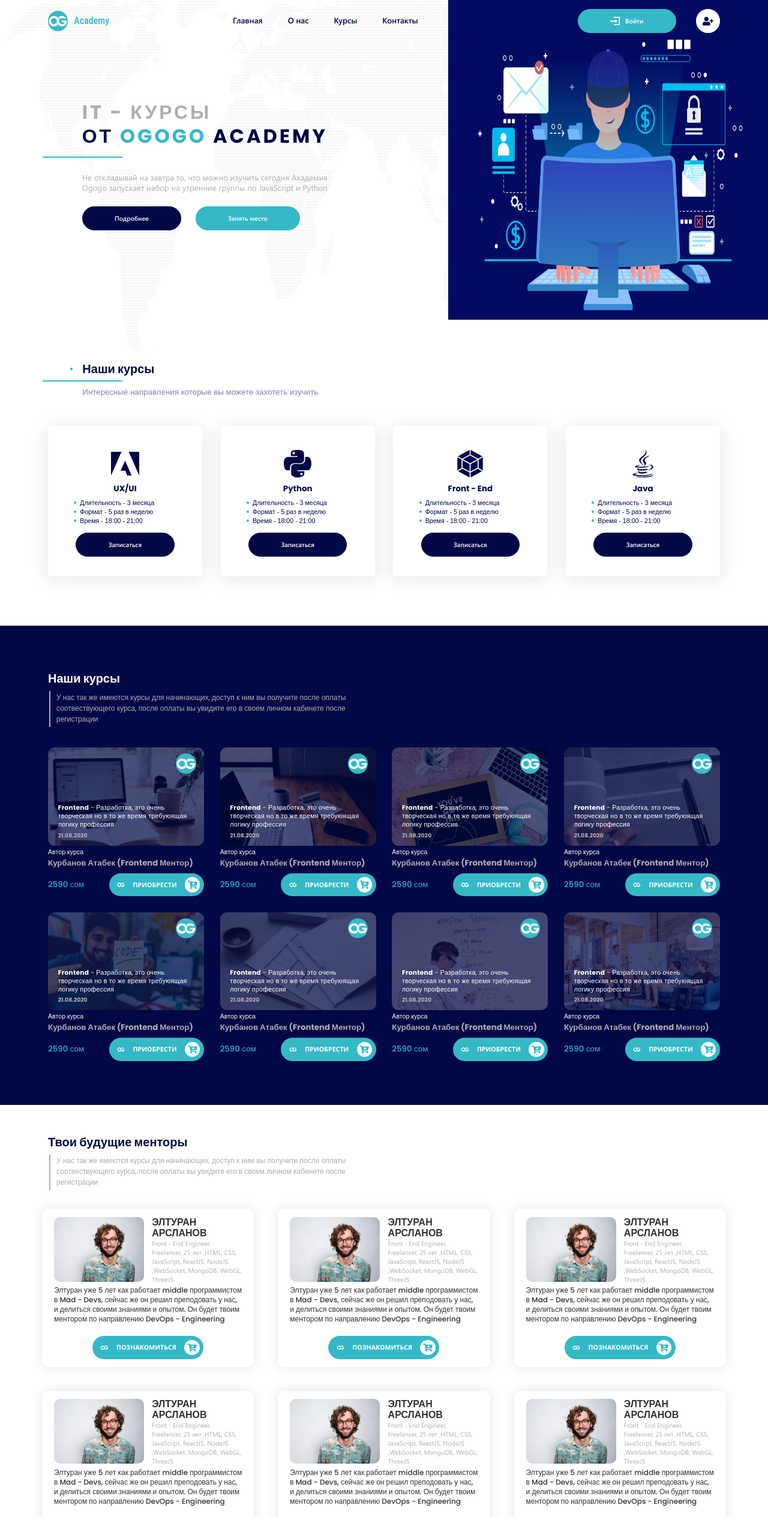
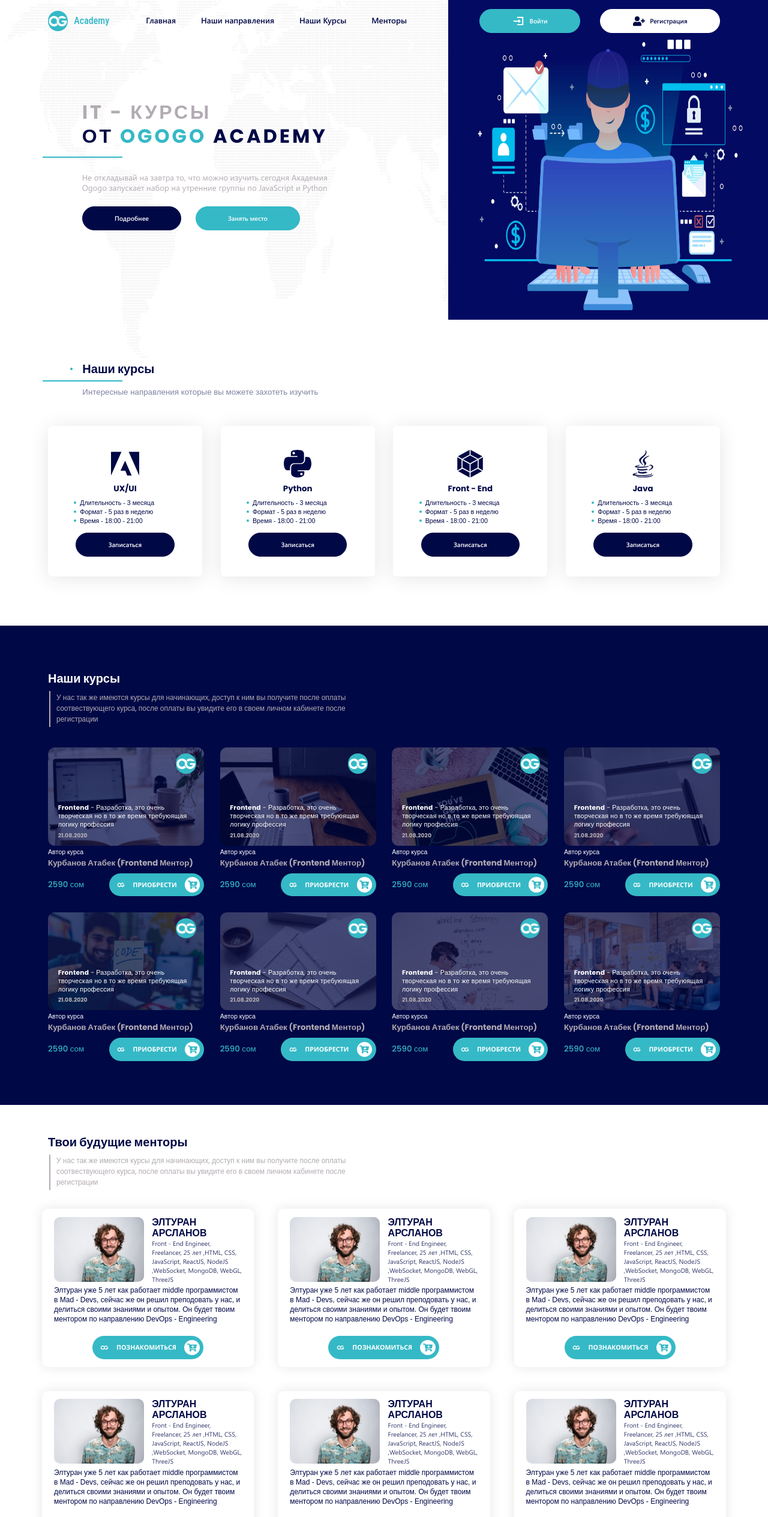
Before and after one commit to Yuzeyzer/ReactJS__Academy--Ogogo, a React (Create React App) app: page / in a window 1280 px wide. Shown: the top 2529 px of the page at 60% size. Built offline with nearby package versions, Linux system fonts and the light colour scheme.

Commit message:
burger-menu, styles issues

```diff
--- a/public/index.html
+++ b/public/index.html
@@ -6,46 +6,12 @@
     <meta name="viewport" content="width=device-width, initial-scale=1" />
     <meta name="theme-color" content="#000000" />
     <meta name="description" content="Web site created using create-react-app" />
-    <link
-      rel="stylesheet"
-      type="text/css"
-      charset="UTF-8"
-      href="https://cdnjs.cloudflare.com/ajax/libs/slick-carousel/1.6.0/slick.min.css"
-    />
-    <link
-      rel="stylesheet"
-      type="text/css"
-      href="https://cdnjs.cloudflare.com/ajax/libs/slick-carousel/1.6.0/slick-theme.min.css"
-    />
-    <!-- <link rel="apple-touch-icon" href="%PUBLIC_URL%/logo192.png" /> -->
-    <!--
-      manifest.json provides metadata used when your web app is installed on a
-      user's mobile device or desktop. See https://developers.google.com/web/fundamentals/web-app-manifest/
-    -->
-    <!-- <link rel="manifest" href="%PUBLIC_URL%/manifest.json" /> -->
-    <!--
-      Notice the use of %PUBLIC_URL% in the tags above.
-      It will be replaced with the URL of the `public` folder during the build.
-      Only files inside the `public` folder can be referenced from the HTML.
-
-      Unlike "/favicon.ico" or "favicon.ico", "%PUBLIC_URL%/favicon.ico" will
-      work correctly both with client-side routing and a non-root public URL.
-      Learn how to configure a non-root public URL by running `npm run build`.
-    -->
+    <link rel="favicon" href="./logo-small.png" sizes="16x16"/>
+    <link rel="favicon" href="./logo-small.png" sizes="32x32"/>
     <title>React App</title>
   </head>
   <body>
     <noscript>You need to enable JavaScript to run this app.</noscript>
     <div id="root"></div>
-    <!--
-      This HTML file is a template.
-      If you open it directly in the browser, you will see an empty page.
-
-      You can add webfonts, meta tags, or analytics to this file.
-      The build step will place the bundled scripts into the <body> tag.
-
-      To begin the development, run `npm start` or `yarn start`.
-      To create a production bundle, use `npm run build` or `yarn build`.
-    -->
   </body>
 </html>
--- a/src/landing/components/header/authBtn.jsx
+++ b/src/landing/components/header/authBtn.jsx
@@ -18,7 +18,7 @@ function AuthBtns() {
         </svg>
         <span>Войти</span>
       </button>
-      <button className='btn auth-btns__sign-up btn-white btn-circle'>
+      <button className='btn auth-btns__sign-up btn-white'>
         <svg
           xmlns='http://www.w3.org/2000/svg'
           width='23.217'
@@ -31,6 +31,7 @@ function AuthBtns() {
             fill='#000745'
           />
         </svg>
+        <span>Регистрация</span>
       </button>
     </div>
   );
--- /dev/null
+++ b/src/landing/components/header/burgerMenu.jsx
@@ -0,0 +1,11 @@
+import React from 'react'
+
+function BurgerMenu() {
+	return (
+		<div className='burger-menu'>
+			<span></span>
+		</div>
+	)
+}
+
+export default BurgerMenu
--- a/src/landing/components/header/index.js
+++ b/src/landing/components/header/index.js
@@ -2,6 +2,7 @@ import React from 'react';
 import Nav from './nav';
 import AuthBtns from './authBtn';
 import Logo from './logo';
+import BurgerMenu from './burgerMenu';
 
 function Header() {
   return (
@@ -11,6 +12,7 @@ function Header() {
           <Logo />
           <Nav />
           <AuthBtns />
+          <BurgerMenu />
         </div>
       </div>
     </header>
--- a/src/landing/components/header/nav.jsx
+++ b/src/landing/components/header/nav.jsx
@@ -9,9 +9,9 @@ function Nav() {
   };
   const navLinks = [
     { name: 'Главная', link: '/' },
-    { name: 'О нас', link: 'about' },
-    { name: 'Курсы', link: 'courses' },
-    { name: 'Контакты', link: 'contacts' },
+    { name: 'Наши направления', link: '/about' },
+    { name: 'Наши Курсы', link: '/courses' },
+    { name: 'Менторы', link: '/contacts' },
   ];
   return (
     <React.Fragment>
--- a/src/landing/scss/components/header/_auth-btns.scss
+++ b/src/landing/scss/components/header/_auth-btns.scss
@@ -1,5 +1,11 @@
 .auth-btns {
 	display: flex;
+	svg {
+		width: vw(30);
+		@include mobile {
+			width: vmin(30);
+		}
+	}
 	&__log-in,
 	&__sign-up {
 		font-weight: 700;
@@ -11,4 +17,7 @@
 			margin-left: vw(13);
 		}
 	}
+	@include mobile {
+		display: none;
+	}
 }
--- /dev/null
+++ b/src/landing/scss/components/header/_bergerMenu.scss
@@ -0,0 +1,53 @@
+.burger-menu {
+	display: none;
+	align-items: center;
+	justify-content: center;
+	width: vmin(50);
+	height: vmin(50);
+	position: fixed;
+	right: 5%;
+	top: 5%;
+	z-index: 1;
+	background-color: $white;
+	border-radius: 50%;
+	box-shadow: 0 vmin(5) vmin(15) vmin(1) rgba(0, 0, 0, 0.3);
+	cursor: pointer;
+	span {
+		display: flex;
+		justify-content: flex-end;
+		position: relative;
+		width: vmin(20);
+		height: vmin(2);
+		background-color: $darkBlue;
+		&::before,
+		&::after {
+			content: "";
+			position: absolute;
+			height: 100%;
+			background-color: $darkBlue;
+			transition: 0.3s;
+		}
+		&::before {
+			width: vmin(20);
+			transform: translateY(vmin(-5));
+		}
+		&::after {
+			width: vmin(20);
+			transform: translateY(vmin(5));
+		}
+	}
+	&:hover span,
+	&.is-active {
+		&::before {
+			width: vmin(30);
+			transform: translateY(vmin(-5));
+		}
+		&::after {
+			width: vmin(10);
+			transform: translateY(vmin(5));
+		}
+	}
+	@include mobile {
+		display: flex;
+	}
+}
--- a/src/landing/scss/components/header/_header.scss
+++ b/src/landing/scss/components/header/_header.scss
@@ -1,6 +1,7 @@
 @import './logo';
 @import './nav';
 @import './auth-btns';
+@import './bergerMenu';
 
 .header {
 	position: absolute;
--- a/src/landing/scss/components/header/_nav.scss
+++ b/src/landing/scss/components/header/_nav.scss
@@ -17,27 +17,3 @@
 		}
 	}
 }
-
-@-webkit-keyframes Fading {
-	from {
-		opacity: 0;
-		background-color: $darkBlue;
-		bottom: 0%;
-	}
-	to {
-		opacity: 1;
-		background-color: $white;
-	}
-}
-
-@keyframes Fading {
-	from {
-		opacity: 0;
-		background-color: $darkBlue;
-		bottom: 0%;
-	}
-	to {
-		opacity: 1;
-		background-color: $white;
-	}
-}
--- a/src/landing/sections/courses/layout.jsx
+++ b/src/landing/sections/courses/layout.jsx
@@ -2,7 +2,7 @@ import React from 'react';
 import Item from './components/item';
 function Layout() {
   return (
-    <section className='courses'>
+    <section className='courses' id='courses'>
       <div className='container'>
         <div className='courses__header'>
           <h3 className='courses__title'>Наши курсы</h3>
--- a/src/landing/sections/mentors/styles.scss
+++ b/src/landing/sections/mentors/styles.scss
@@ -102,7 +102,7 @@
 		font-weight: 700;
 		font-style: normal;
 		font-size: vw(24);
-		color: $black;
+		color: $darkBlue;
 		@include mobile {
 			margin-top: vmin(15);
 			font-size: vmin(24);
@@ -114,7 +114,8 @@
 		font-weight: 400;
 		font-style: normal;
 		font-family: $segoeUI;
-		color: $gray;
+		color: $darkBlue;
+		opacity: 0.8;
 		@include mobile {
 			font-size: vmin(14);
 		}
@@ -123,17 +124,16 @@
 	&__story {
 		margin-top: vw(5);
 		margin-bottom: vw(30);
-		font-family: $poppins;
+		font-family: $notoSans;
 		font-size: vw(18);
 		font-weight: 500;
 		line-height: vw(24);
-		color: $black;
+		color: $darkBlue;
 		@include mobile {
 			margin-top: vmin(10);
 			margin-bottom: vmin(30);
 			font-size: vmin(18);
 			line-height: vmin(26);
-			color: #000;
 		}
 	}
 
```
Also changed, not shown: public/logo-small.png (added).
